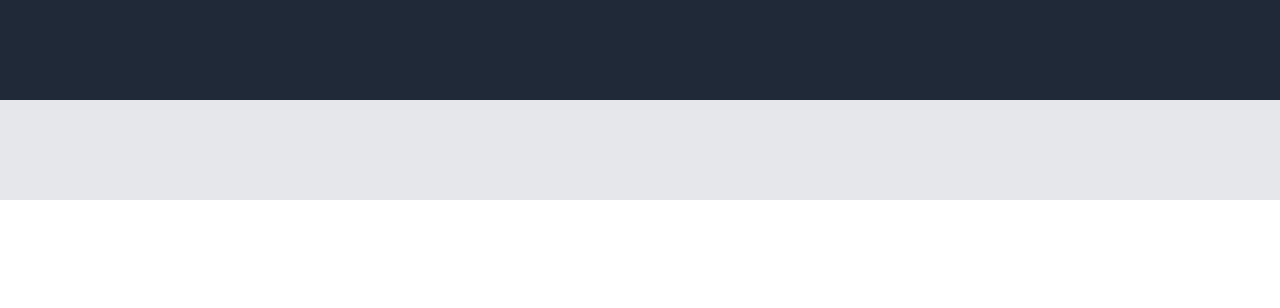
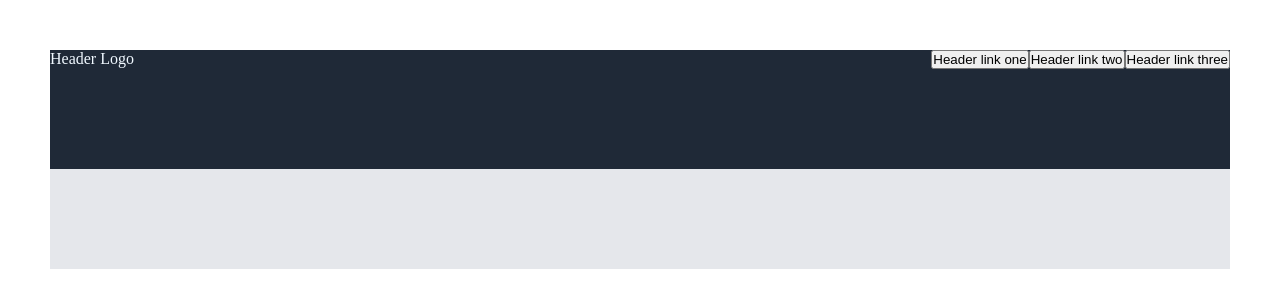
Before and after one commit to McCrony/The-Landing-Page, a plain HTML site: page index.html in a window 1280 px wide. Drawn offline with Linux system fonts and the light colour scheme.

Commit message:
Add divs and header content

```diff
--- a/index.html
+++ b/index.html
@@ -8,8 +8,14 @@
     <link rel="stylesheet" href="styles.css">
 </head>
 <body>
+ <div class="main">
     <div class="header">
-
+            <div class="header-logo"> Header Logo</div>
+            <div class="header-list">
+               <button>Header link one</button>
+               <button>Header link two</button>
+               <button>Header link three</button>
+            </div>
     </div>
 
     <div class="section-one">
@@ -24,8 +30,13 @@
 
     </div>
 
+    <div class="section-four">
+
+    </div>
+
     <div class="footer">
 
     </div>
+</div>
 </body>
 </html>
--- a/styles.css
+++ b/styles.css
@@ -1,16 +1,33 @@
-body{
+
+*{
     margin: 0;
+    padding: 0;
 }
 
-div{
-    height: ;
-}
-.header{
-background: #1f2937;
-height: 100px;
+.main{
+    margin: 50px;
 }
 
-.section-two{
+.header {
+display: flex;
+background: #1f2937;
+justify-content: space-between;
+}
+
+.header-logo{
+    color: aliceblue;
+}
+
+.header-list{
+    display: flex;
+    justify-content: space-between;
+}
+
+.section-one{
+    background-color: #1f2937;
+    height: 100px;
+}
+.section-three{
     background-color: #e5e7eb;
     height: 100px;
 }
```
